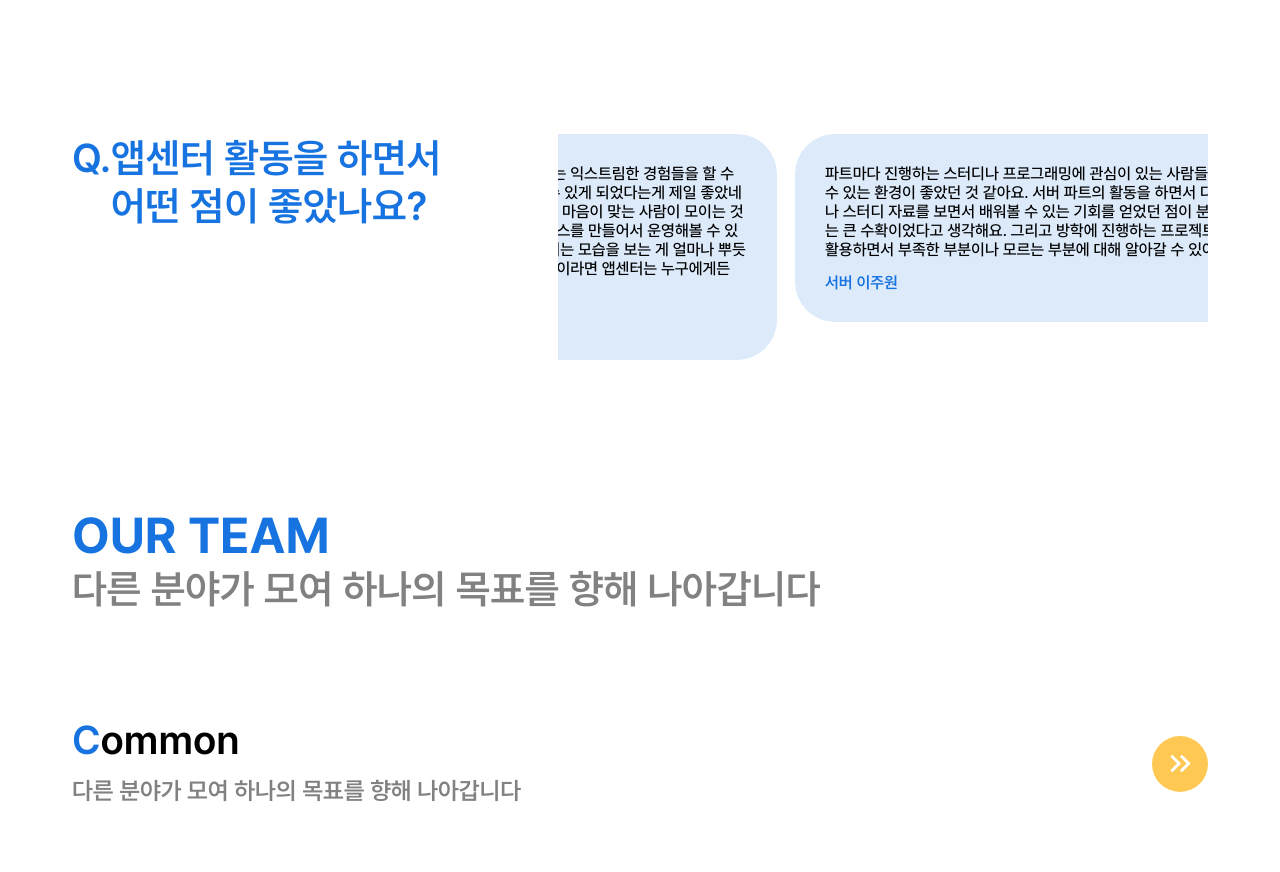
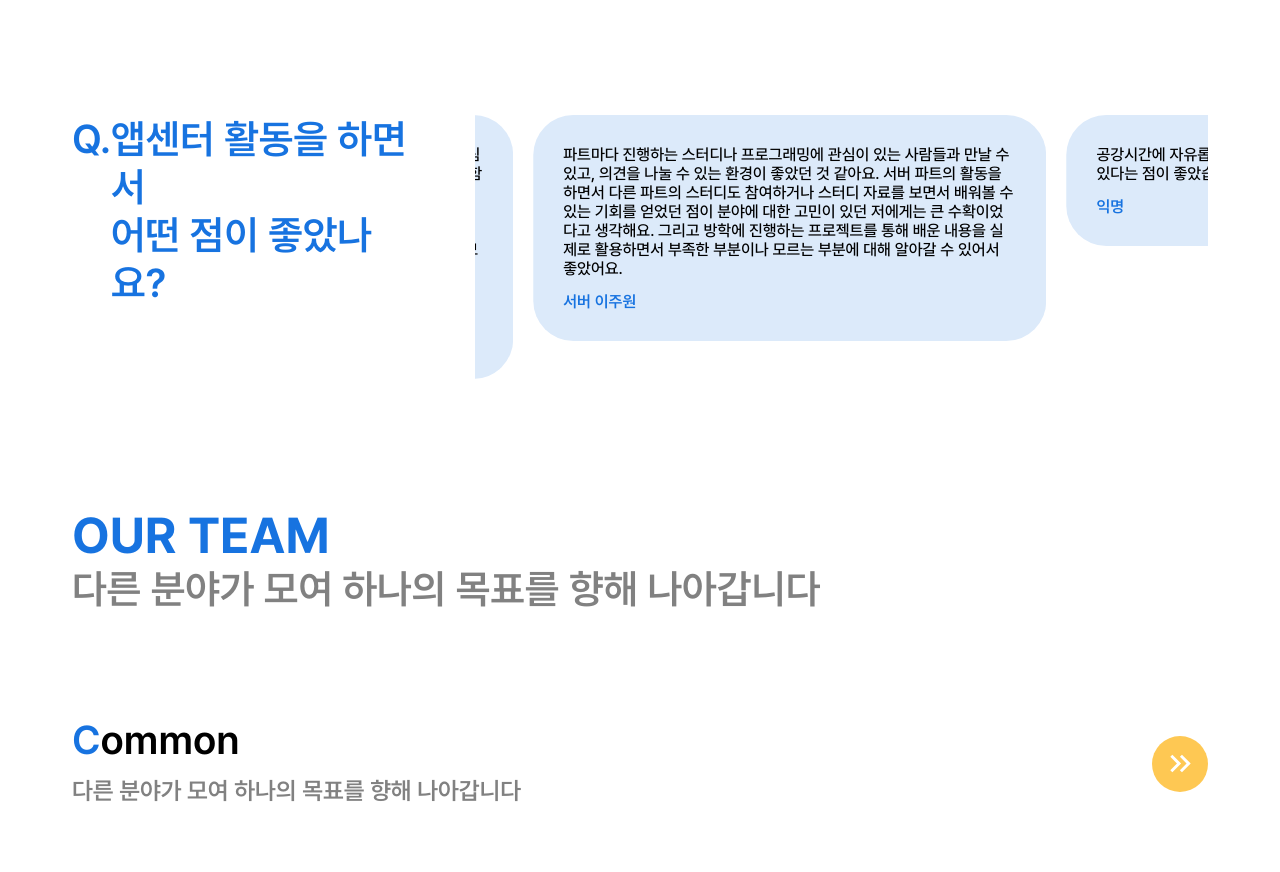
Before and after one commit to inu-appcenter/appcenter-homepage-renewal, a React (Create React App) app: page /appcenter-homepage-renewal/home in a window 1280 px wide. Shown: the part 1223-2095 px from the top of the page. Built offline with nearby package versions, Linux system fonts and the light colour scheme.

Commit message:
feat: 인터뷰 스크롤 구현 완료

```diff
--- a/src/component/home/Interview.js
+++ b/src/component/home/Interview.js
@@ -1,21 +1,16 @@
 import styled from "styled-components";
 import {viewHeightCalc, viewWidthCalc} from "../../lib/viewportCalculate";
 import {interviewAnswer, interViewQuestion} from "../../resource/data/aboutUs";
-import {useEffect, useRef} from "react";
+import React, {useEffect, useRef} from "react";
+import {Swiper, SwiperSlide} from "swiper/react";
+
+import "swiper/css";
+import "swiper/css/effect-cards";
+
+import {FreeMode, Pagination, Mousewheel, Autoplay } from "swiper";
+
 
 export default function Interview() {
-    const interviewRef = useRef(null);
-    useEffect(() => {
-        const intervalId = setInterval(() => {
-            interviewRef.current.scrollTo({
-                left: interviewRef.current.scrollLeft > 2000 ? 0 : interviewRef.current.scrollLeft + (interviewRef.current.offsetWidth),
-                behavior: 'smooth',
-            })
-        }, 1000);
-        return () => {
-            clearInterval(intervalId);
-        };
-    }, [])
 
     return (
         <InterViewWrapper>
@@ -23,15 +18,34 @@ export default function Interview() {
                 <div>Q.</div>
                 {interViewQuestion}
             </QuestionText>
-            <InterViewScrollBox ref={interviewRef}>
+            <InterViewScrollBox>
+                <Swiper
+                    slidesPerView={"auto"}
+                    pagination={{
+                        clickable: true,
+                    }}
+                    spaceBetween={20}
+                    freeMode={true}
+                    grabCursor={true}
+                    loop={true}
+                    navigation={true}
+                    modules={[FreeMode, Pagination,Autoplay]}
+                    autoplay={{
+                        delay: 5000,
+                        disableOnInteraction: false,
+                    }}
+                >
                     {
                         interviewAnswer.map((item) =>
+                            <SwiperSlide>
                                 <InterViewBox key={item.key}>
                                     <div className="answer">{item.answer}</div>
                                     <div className="name">{item.name}</div>
                                 </InterViewBox>
+                            </SwiperSlide>
                         )
                     }
+                </Swiper>
             </InterViewScrollBox>
         </InterViewWrapper>
     );
@@ -45,10 +59,12 @@ const InterViewWrapper = styled.div`
 
 const InterViewScrollBox = styled.div`
   flex-basis: 60%;
-  overflow: scroll;
   white-space: nowrap;
   &::-webkit-scrollbar{
     display: none;
+  }
+  .swiper-slide {
+    width: 70%;
   }
 `
 
@@ -59,7 +75,7 @@ const QuestionText = styled.div`
   font-weight: 600;
   white-space: pre-line;
   margin-right: ${viewWidthCalc(60)};
-  font-size: ${props=>props.theme.fontSize.desktop.subtitle};
+  font-size: ${props=>props.theme.fontSize.bigDesktop.subtitle};
   @media(max-width: 1800px) {
     font-size: ${props=>props.theme.fontSize.desktop.subtitle};
   }
@@ -79,12 +95,9 @@ const QuestionText = styled.div`
 
 const InterViewBox = styled.div`
   flex-basis: 10%;
-  display: inline-flex;
   align-items: flex-start;
-  flex-direction: column;
   border-radius: 40px;
   background-color: ${props => props.theme.color.primaryLight};
-  margin-right: ${viewWidthCalc(20)};
   white-space: nowrap;
   .answer{
     white-space: pre-line;
```
Lines whose indentation alone changed are shown as unchanged.
